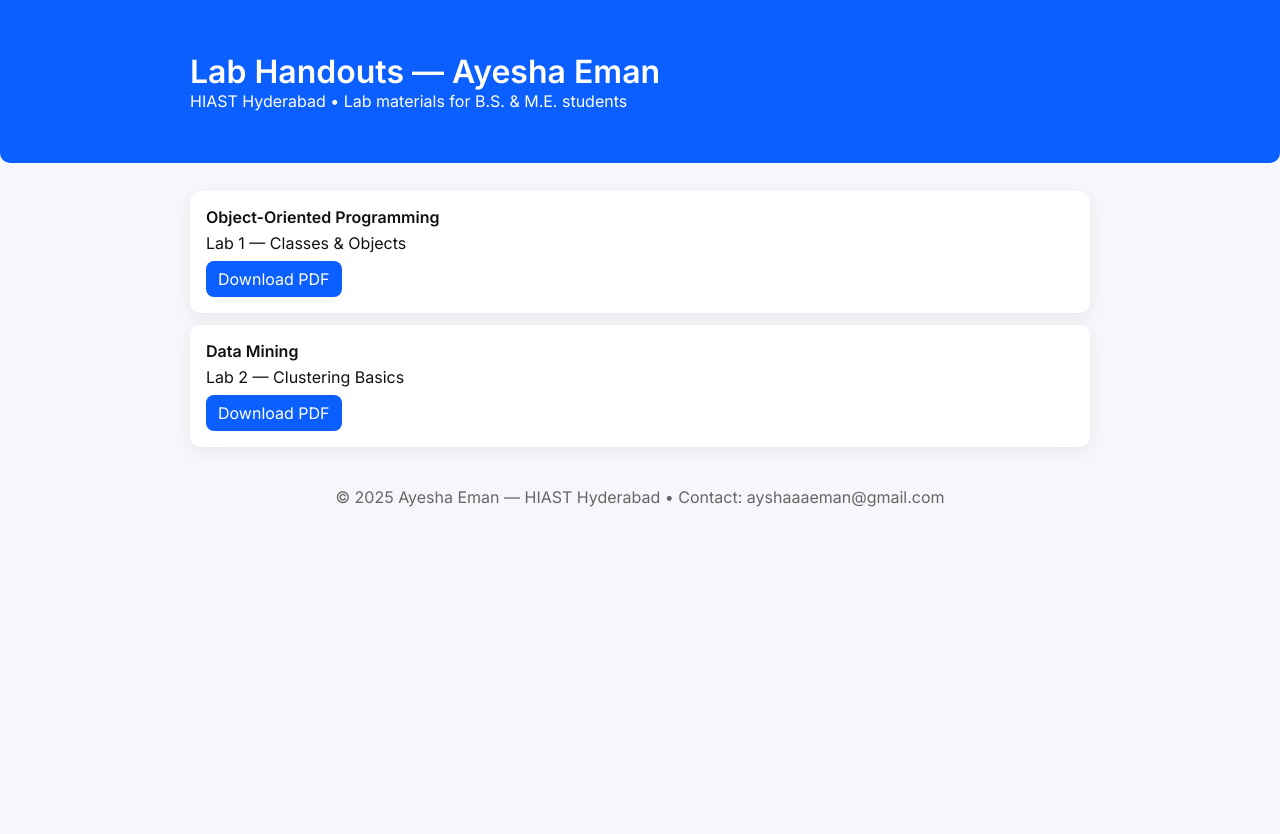
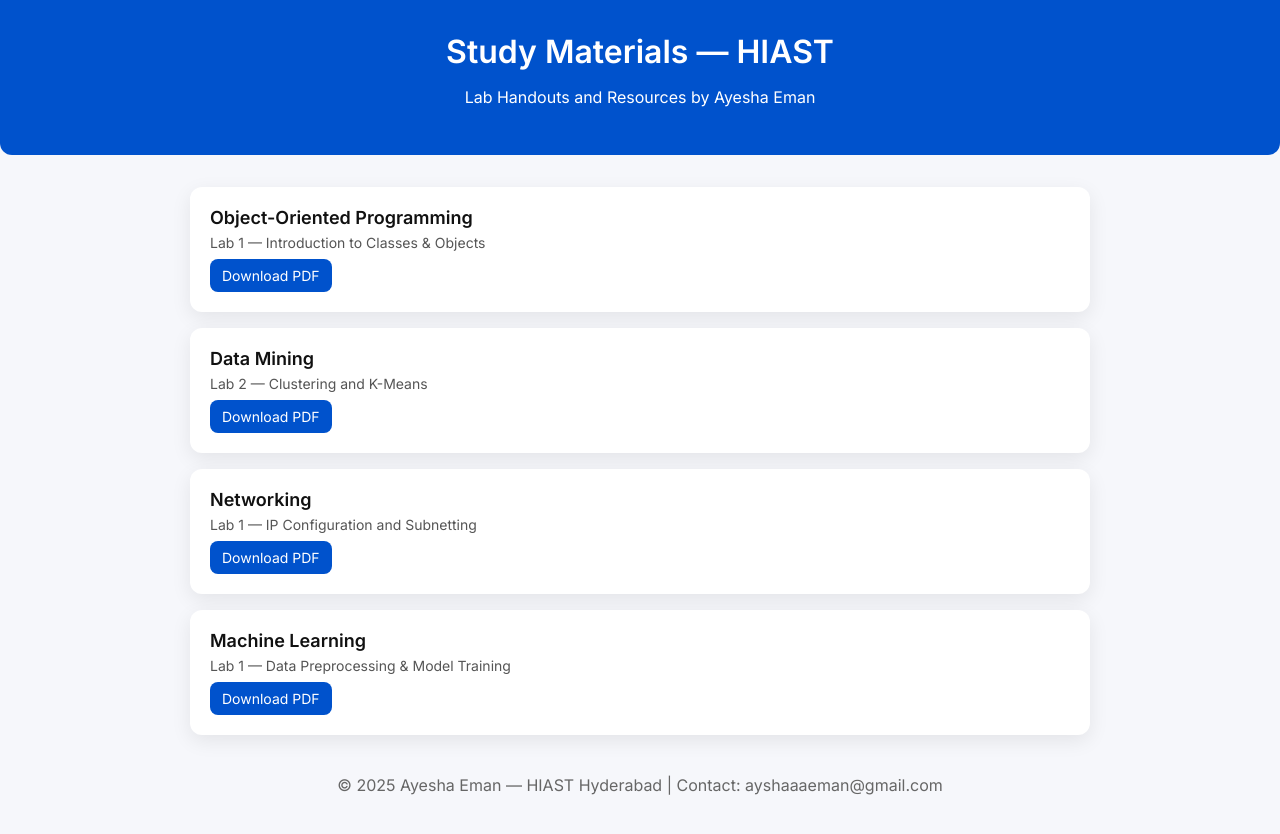
Before and after one commit to AyeshaaEman/studymaterialsHiast.github.io, a plain HTML site: page index.html in a window 1280 px wide. Before the commit the page ends 800 px from the top, so only its background shows below. Drawn offline with Linux system fonts and the light colour scheme.

Commit message:
Update index.html

```diff
--- a/index.html
+++ b/index.html
@@ -3,44 +3,55 @@
 <head>
   <meta charset="utf-8" />
   <meta name="viewport" content="width=device-width,initial-scale=1" />
-  <title>Lab Handouts — Ayesha Eman</title>
+  <title>Study Materials — HIAST</title>
   <link href="https://fonts.googleapis.com/css2?family=Inter:wght@300;400;600&display=swap" rel="stylesheet">
   <style>
-    body{font-family:Inter,system-ui,Arial;margin:0;background:#f6f7fb;color:#111}
-    header{background:#0b5fff;color:#fff;padding:24px;border-radius:0 0 10px 10px}
-    .wrap{max-width:900px;margin:28px auto;padding:0 16px}
-    .card{background:#fff;border-radius:10px;padding:16px;margin-bottom:12px;box-shadow:0 6px 18px rgba(2,6,23,0.06)}
-    .subject{font-weight:600;margin-bottom:6px}
-    a.btn{display:inline-block;margin-top:8px;padding:8px 12px;border-radius:8px;background:#0b5fff;color:#fff;text-decoration:none}
-    footer{margin:40px auto;text-align:center;color:#666}
+    body {font-family: 'Inter', sans-serif; margin: 0; background: #f6f7fb; color: #111;}
+    header {background: #0052cc; color: #fff; padding: 32px 16px; text-align: center; border-radius: 0 0 12px 12px;}
+    h1 {margin: 0;}
+    .wrap {max-width: 900px; margin: 32px auto; padding: 0 16px;}
+    .card {background: #fff; border-radius: 12px; padding: 20px; margin-bottom: 16px; box-shadow: 0 6px 20px rgba(0,0,0,0.08);}
+    .subject {font-weight: 600; font-size: 18px; margin-bottom: 6px;}
+    .desc {color: #555; font-size: 14px;}
+    a.btn {display: inline-block; margin-top: 8px; padding: 8px 12px; border-radius: 8px; background: #0052cc; color: #fff; text-decoration: none; font-size: 14px;}
+    a.btn:hover {background: #003f9c;}
+    footer {margin: 40px 0; text-align: center; color: #666;}
   </style>
 </head>
 <body>
   <header>
-    <div class="wrap">
-      <h1 style="margin:0">Lab Handouts — Ayesha Eman</h1>
-      <div>HIAST Hyderabad • Lab materials for B.S. & M.E. students</div>
-    </div>
+    <h1>Study Materials — HIAST</h1>
+    <p>Lab Handouts and Resources by Ayesha Eman</p>
   </header>
 
   <main class="wrap">
     <section class="card">
       <div class="subject">Object-Oriented Programming</div>
-      <div>Lab 1 — Classes & Objects</div>
+      <div class="desc">Lab 1 — Introduction to Classes & Objects</div>
       <a class="btn" href="handouts/oop-lab1.pdf" target="_blank">Download PDF</a>
     </section>
 
     <section class="card">
       <div class="subject">Data Mining</div>
-      <div>Lab 2 — Clustering Basics</div>
+      <div class="desc">Lab 2 — Clustering and K-Means</div>
       <a class="btn" href="handouts/dm-lab2.pdf" target="_blank">Download PDF</a>
     </section>
 
-    <!-- Add more cards for each subject -->
+    <section class="card">
+      <div class="subject">Networking</div>
+      <div class="desc">Lab 1 — IP Configuration and Subnetting</div>
+      <a class="btn" href="handouts/networking-lab1.pdf" target="_blank">Download PDF</a>
+    </section>
+
+    <section class="card">
+      <div class="subject">Machine Learning</div>
+      <div class="desc">Lab 1 — Data Preprocessing & Model Training</div>
+      <a class="btn" href="handouts/ml-lab1.pdf" target="_blank">Download PDF</a>
+    </section>
   </main>
 
   <footer>
-    © 2025 Ayesha Eman — HIAST Hyderabad • Contact: ayshaaaeman@gmail.com
+    © 2025 Ayesha Eman — HIAST Hyderabad | Contact: ayshaaaeman@gmail.com
   </footer>
 </body>
 </html>
```
